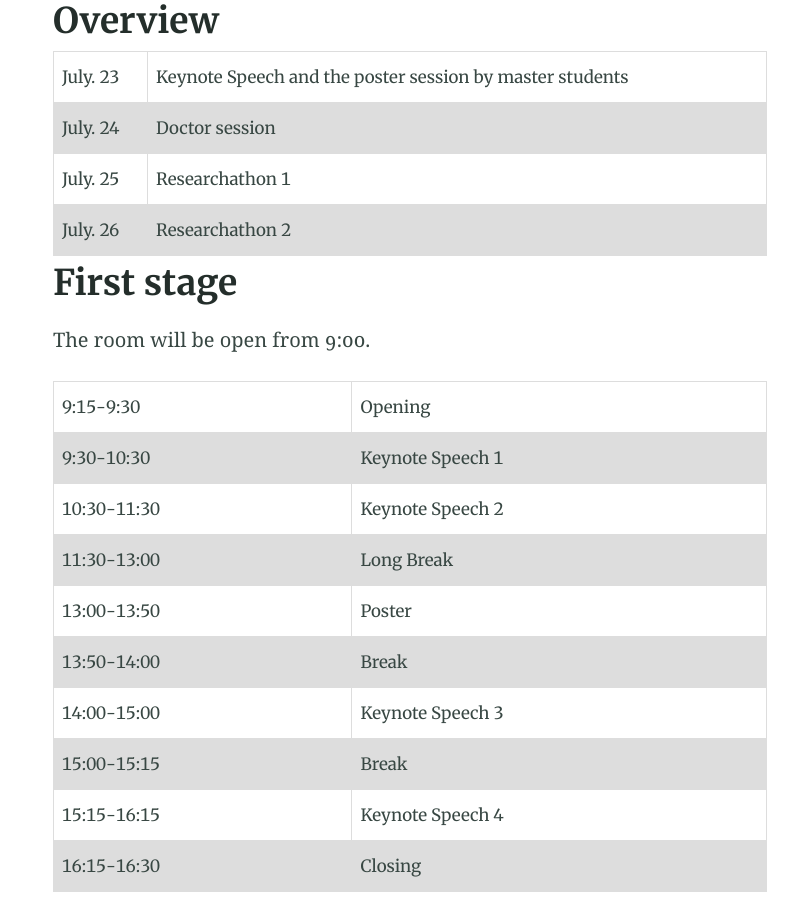
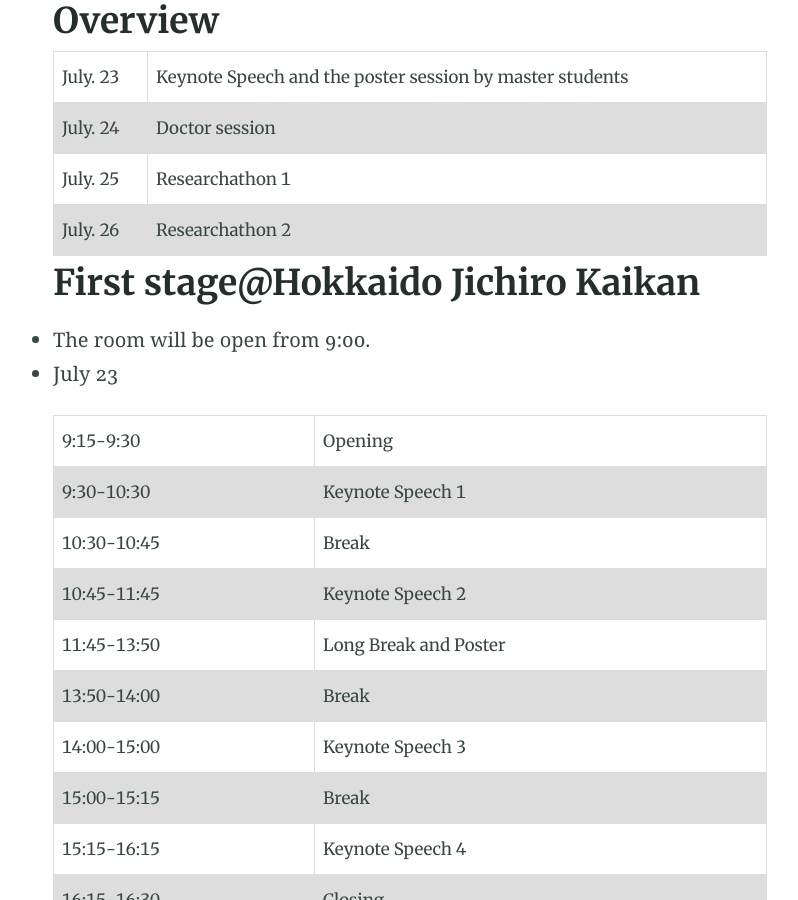
Before and after one commit to msr-asia-summit/msr-asia-summit.github.io, a Jekyll site: the page built from program.md, in a window 1280 px wide and 900 px high, scrolled down 817 px. Shown: the whole window, without its empty margins (230-1028 px from the left). Built offline with Jekyll 4.4.1, drawn with Linux system fonts in a browser that asks for light colours; some of the changed text lies outside the part shown.

Commit message:
update program

```diff
--- a/_includes/table-program-first-stage.html
+++ b/_includes/table-program-first-stage.html
@@ -31,16 +31,16 @@
         <td>Keynote Speech 1</td>
     </tr>
     <tr>
-        <td>10:30-11:30</td>
+        <td>10:30-10:45</td>
+        <td>Break</td>
+    </tr>
+    <tr>
+        <td>10:45-11:45</td>
         <td>Keynote Speech 2</td>
     </tr>
     <tr>
-        <td>11:30-13:00</td>
-        <td>Long Break</td>
-    </tr>
-    <tr>
-        <td>13:00-13:50</td>
-        <td>Poster</td>
+        <td>11:45-13:50</td>
+        <td>Long Break and Poster</td>
     </tr>
     <tr>
         <td>13:50-14:00</td>
--- a/program.md
+++ b/program.md
@@ -11,11 +11,15 @@ excerpt: "A demo of Markdown and HTML includes"
 
 {% include table-program.html %}
 
-## First stage
+## First stage@Hokkaido Jichiro Kaikan
 
-The room will be open from 9:00.
+- The room will be open from 9:00.
+- July 23
 
 {% include table-program-first-stage.html %}
 
-## Second stage
+## Second stage@Jozankei View Hotel
+
+- dates: July 24-26
+
 TBD
```
